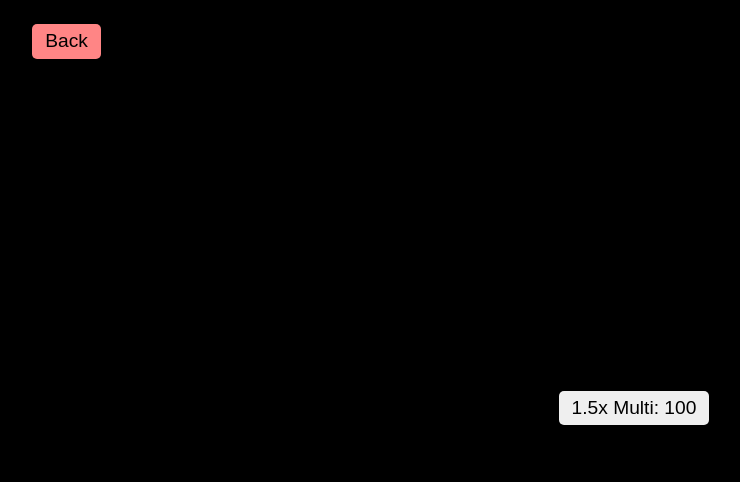
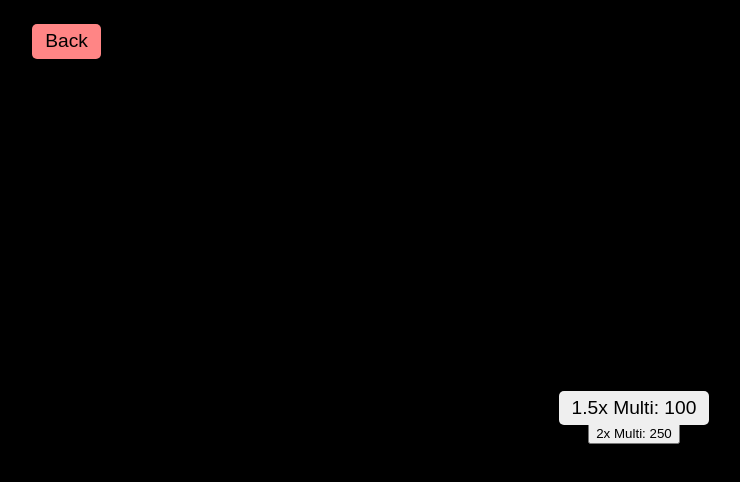
Before and after one commit to Nowon11/Nowon11.github.io, a plain HTML site: page upgrades.html in a window 1280 px wide. Shown: the whole page, without its empty margins (6-746 px from the left). Drawn offline with Linux system fonts and the light colour scheme.

Commit message:
Update upgrades.html

```diff
--- a/upgrades.html
+++ b/upgrades.html
@@ -12,5 +12,6 @@
   <button class="backButton" onclick="location.href='index.html'">Back</button>
   <!-- Default text provided; it will be updated on load -->
   <button class="oneFiveMultiButton" onclick="oneFiveMulti()">1.5x Multi: 100</button>
+  <button class="twoMultiButton" onclick="twoMulti()">2x Multi: 250</button>
 </body>
 </html>
```
